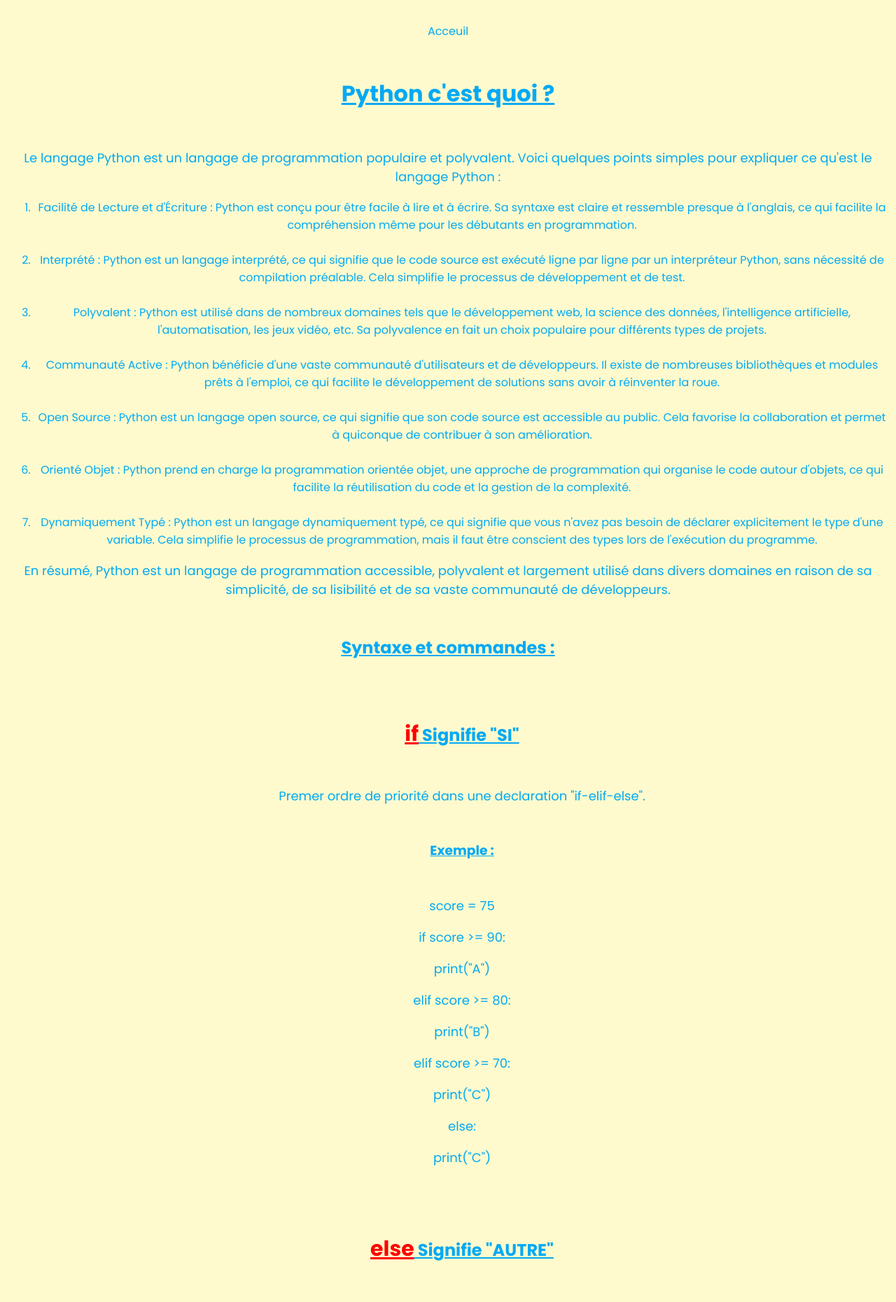
After one commit to MaxPro94/Fiches_Cours, a PHP site: page /Python.html in a window 1280 px wide. The commit adds this page. Shown: the top 1861 px of the page at 70% size. Run offline with PHP 8.4, Linux system fonts and the light colour scheme.

Commit message:
Creation de la page Python et Looping ainsi que leurs style, completage d'autres pages

```diff
--- /dev/null
+++ b/Public/Python.html
@@ -0,0 +1,115 @@
+<!DOCTYPE html>
+<html lang="en">
+<head>
+    <meta charset="UTF-8">
+    <meta name="viewport" content="width=device-width, initial-scale=1.0">
+    <title>Python</title>
+    <link rel="stylesheet" href="assets/Python.css">
+    <link rel="preconnect" href="https://fonts.googleapis.com">
+    <link rel="preconnect" href="https://fonts.gstatic.com" crossorigin>
+    <link href="https://fonts.googleapis.com/css2?family=Poppins:wght@100;400;700&display=swap" rel="stylesheet">
+</head>
+
+<header><a href="acceuil.html">Acceuil</a></header>
+
+<body>
+    <h1>Python c'est quoi ?</h1>
+    <p>Le langage Python est un langage de programmation populaire et polyvalent. Voici quelques points simples pour expliquer ce qu'est le langage Python :</p>
+    <ol>
+        <li>Facilité de Lecture et d'Écriture : Python est conçu pour être facile à lire et à écrire. Sa syntaxe est claire et ressemble presque à l'anglais, ce qui facilite la compréhension même pour les débutants en programmation.</li>
+        <br>
+        <li>Interprété : Python est un langage interprété, ce qui signifie que le code source est exécuté ligne par ligne par un interpréteur Python, sans nécessité de compilation préalable. Cela simplifie le processus de développement et de test.</li>
+        <br>
+        <li>Polyvalent : Python est utilisé dans de nombreux domaines tels que le développement web, la science des données, l'intelligence artificielle, l'automatisation, les jeux vidéo, etc. Sa polyvalence en fait un choix populaire pour différents types de projets.</li>
+        <br>
+        <li>Communauté Active : Python bénéficie d'une vaste communauté d'utilisateurs et de développeurs. Il existe de nombreuses bibliothèques et modules prêts à l'emploi, ce qui facilite le développement de solutions sans avoir à réinventer la roue.</li>
+        <br>
+        <li>Open Source : Python est un langage open source, ce qui signifie que son code source est accessible au public. Cela favorise la collaboration et permet à quiconque de contribuer à son amélioration.</li>
+        <br>
+        <li>Orienté Objet : Python prend en charge la programmation orientée objet, une approche de programmation qui organise le code autour d'objets, ce qui facilite la réutilisation du code et la gestion de la complexité.</li>
+        <br>
+        <li>Dynamiquement Typé : Python est un langage dynamiquement typé, ce qui signifie que vous n'avez pas besoin de déclarer explicitement le type d'une variable. Cela simplifie le processus de programmation, mais il faut être conscient des types lors de l'exécution du programme.</li>
+    </ol>
+    <p>En résumé, Python est un langage de programmation accessible, polyvalent et largement utilisé dans divers domaines en raison de sa simplicité, de sa lisibilité et de sa vaste communauté de développeurs.</p>
+    <h2>Syntaxe et commandes :</h2>
+    <ul>
+        <li><h2><span>if</span> Signifie "SI"</h2></li>
+        <p>Premer ordre de priorité dans une declaration "if-elif-else".</p>
+        <h3>Exemple :</h3>
+        <p>score = 75</p>
+        <p>if score >= 90:</p>
+        <p>print("A")</p>
+        <p>elif score >= 80:</p>
+        <p>print("B")</p>
+        <p>elif score >= 70:</p>
+        <p>print("C")</p>
+        <p>else:</p>
+        <p>print("C")</p>
+        <p></p>
+        <br>
+        <li><h2><span>else</span> Signifie "AUTRE"</h2></li>
+        <h3>Exemple :</h3>
+        <p>score = 75</p>
+        <p>if score >= 90:</p>
+        <p>print("A")</p>
+        <p>elif score >= 80:</p>
+        <p>print("B")</p>
+        <p>elif score >= 70:</p>
+        <p>print("C")</p>
+        <p>else:</p>
+        <p>print("C")</p>
+        <p>Code a executer si aucune autres condition n'est vraie.</p>
+        <p>Dernier ordre de priorité dans une declaration "if-elif-else."</p>
+        <br>
+        <li><h2><span>in</span> Signifie "PRESENCE"</h2></li>
+        <h3>Exemple :</h3>
+        <p>nombre_de_doight = int(input)</p>
+        <p>if nombre_de_doight in(5)</p>
+            <p>print("C'est le nombre total de doight pour une seul main")</p>
+        <br>
+        <li><h2><span>%</span> Cela donne le reste de la division.</h2></li>
+        <h3>Exemple :</h3>
+        <p>Reste = 7%3</p>
+        <p>print(Reste) = 1</p>
+        <p>Explications : 7 / 3 = 2,33 donc le quotient est de 2, le reste est de 1.</p>
+        <br>
+        <li><h2><span>==</span> Cela symbolise une égalité.</h2></li>
+        <h3>Exemple :</h3>
+        <p>reste = total_doight % 2</p>
+        <p>if reste == 0:</p>
+            <p>print("Nombre paire")</p>
+        <br>
+        <li><h2><span>elif</span> Signifie "sinon si" 2ème ordre de prioriter dans les declaration "if-elif-else"</h2></li>
+        <h3>Exemple :</h3>
+        <p>score = 75</p>
+        <p>if score >= 90:</p>
+        <p>print("A")</p>
+        <p>elif score >= 80:</p>
+        <p>print("B")</p>
+        <p>elif score >= 70:</p>
+        <p>print("C")</p>
+        <p>else:</p>
+        <p>print("C")</p>
+        <br>
+        <li><h2><span>str()</span></h2></li>
+        <p>En Python, str() est une fonction intégrée qui convertit son argument en une représentation sous forme de chaîne de caractères (string). Cela signifie que si vous avez une valeur d'un autre type de données (comme un entier, un flottant, un booléen, etc.), vous pouvez utiliser la fonction str() pour la convertir en une chaîne de </p>
+        <br>
+        <li><span></span></li>
+        <li><span></span></li>
+        <li><span></span></li>
+        <li><span></span></li>
+        <li><span></span></li>
+        <li><span></span></li>
+        <li><span></span></li>
+        <li><span></span></li>
+        <li><span></span></li>
+        <li><span></span></li>
+        <li><span></span></li>
+        <li><span></span></li>
+        <li><span></span></li>
+        <li><span></span></li>
+        <li><span></span></li>
+    </ul>
+
+</body>
+</html>
--- a/Public/acceuil.html
+++ b/Public/acceuil.html
@@ -23,6 +23,8 @@
                 <li><span>2</span><a class=liens_cours href="cour2.html">DataBase.db</a></li>
                 <li><span>3</span><a class=liens_cours href="CommandeCMD.html">Commandes SQLite / CMD</a></li>
                 <li><span>4</span><a class=liens_cours href="wamp.html">W.A.M.P</a></li>
+                <li><span>5</span><a class=liens_cours href="Looping.html">Looping</a></li>
+                <li><span>6</span><a class=liens_cours href="Python.html">Python</a></li>
                 <li><span>*</span><a class=liens_cours href="LesGrosrappels.html">Rappels/Révisions</a></li>
             </ul>
         </div>
```
Also changed, not shown: Public/CommandeCMD.html (+53 -13 lines), Public/Looping.html (added, +32 -0 lines), db.sql (+10 -2 lines), Public/assets/CommandesCMD.css, Public/assets/Looping.css (added), Public/assets/Python.css (added), Public/assets/acceuil.css, Public/assets/img/Looping/Looping1.png (added), Public/assets/img/Looping/Looping2.png (added), Public/assets/img/Looping/Looping3.png (added).
